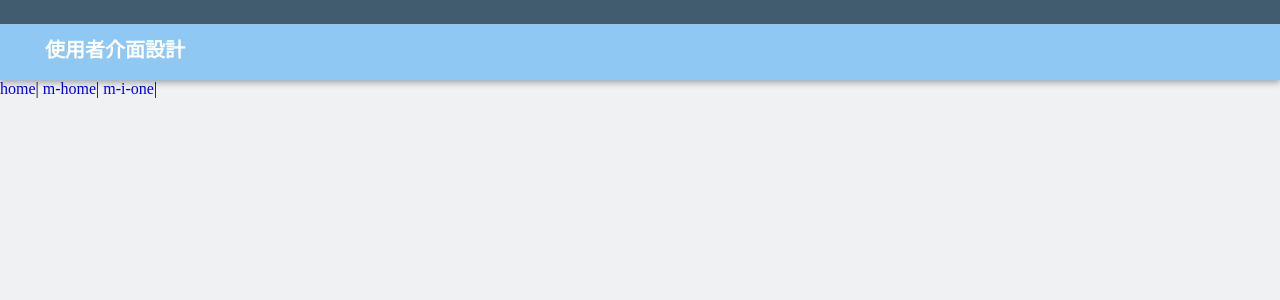
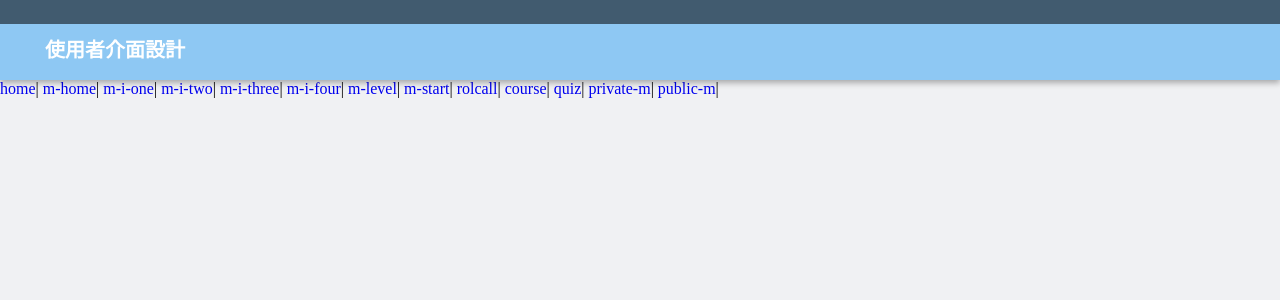
Before and after one commit to onlystp417/real-time-APP, a Vue app: page / in a window 1280 px wide. Shown: the top 300 px of the page. Built offline with nearby package versions, Linux system fonts and the light colour scheme.

Commit message:
fix: router

```diff
--- a/src/App.vue
+++ b/src/App.vue
@@ -7,7 +7,7 @@
       <router-link to="/home">home</router-link>|
       <router-link to="/missionHome">m-home</router-link>|
       <router-link to="/missionInstruction-one">m-i-one</router-link>|
-      <!-- <router-link to="/missionInstruction-two">m-i-two</router-link>|
+      <router-link to="/missionInstruction-two">m-i-two</router-link>|
       <router-link to="/missionInstruction-three">m-i-three</router-link>|
       <router-link to="/missionInstruction-four">m-i-four</router-link>|
       <router-link to="/missionLevel">m-level</router-link>|
@@ -16,7 +16,7 @@
       <router-link to="/course">course</router-link>|
       <router-link to="/quiz">quiz</router-link>|
       <router-link to="/privateMessage">private-m</router-link>|
-      <router-link to="/publicMessage">public-m</router-link>|-->
+      <router-link to="/publicMessage">public-m</router-link>|
     </div>
   </div>
 </template>
--- a/src/router/index.js
+++ b/src/router/index.js
@@ -1,6 +1,6 @@
 import Vue from 'vue'
 import VueRouter from 'vue-router'
-import home from '../views/home.vue'
+import home from '../views/Home.vue'
 import missionHome from '../views/missionHome.vue'
 import missionInstructionOne from '../views/missionInstruction-one.vue'
 // import missionInstructionTwo from '../views/missionInstruction-two.vue'
```
